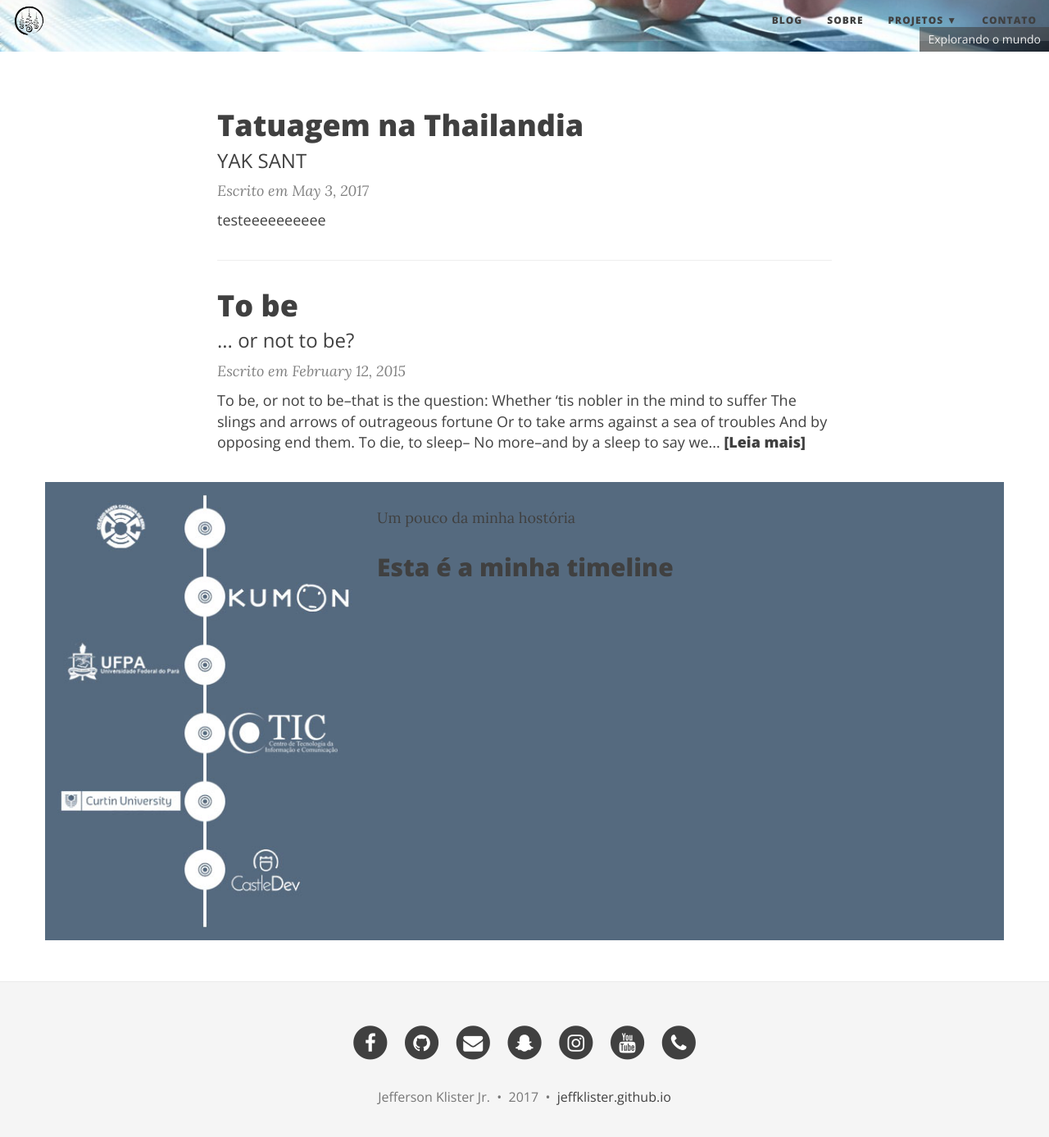
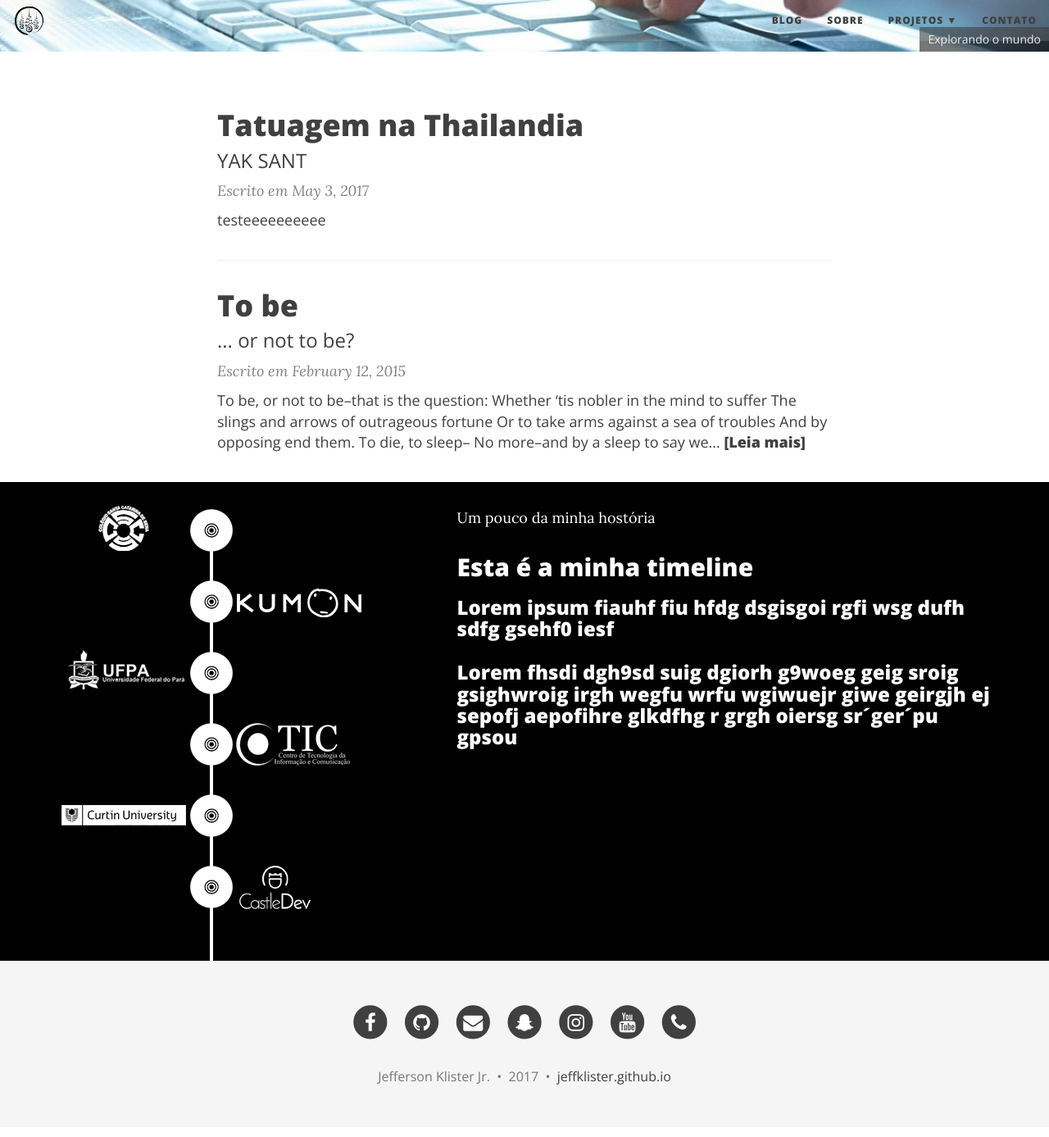
Before and after one commit to jeffklister/jeffklister.github.io, a Jekyll site: the page built from index.html, in a window 1280 px wide and 1400 px high, scrolled down 474 px. Shown: the top 1387 px of the window at 82% size. Built offline with Jekyll 4.4.1, drawn with Linux system fonts in a browser that asks for light colours; nearby versions of some CDN libraries; the list of posts is cut into pages by our own code.

Commit message:
timeline png, font branca

```diff
--- a/_includes/timeline.html
+++ b/_includes/timeline.html
@@ -1,31 +1,26 @@
-  <section id="timeline">
+  <section id="timeline" style="background-color: #000">
         <div class="container">
               <div class="section-body">
                 <div class="row flex">
 
                   <!-- PROJECT XS E SM -->
                   <div class="col-xs-12 col-sm-12 text-center hidden-md hidden-lg">
-                    <img  class="grupo-2 img-responsive"  alt="Klisters timeline" src="img/timeline.jpg" />
+                    <img  class="grupo-2 img-responsive"  alt="Klisters timeline" src="img/timeline.png" />
                   </div>
                   <div class="col-xs-12 col-sm-12 text-center hidden-md hidden-lg">
-
                     <p>Um pouco da minha hostória</p>
                     <h2>Esta é a minha timeline</h2>
+                      <h4>Lorem ipsum fiauhf fiu hfdg dsgisgoi rgfi wsg dufh sdfg gsehf0 iesf <br><br> Lorem fhsdi dgh9sd suig dgiorh g9woeg  geig sroig gsighwroig irgh wegfu wrfu wgiwuejr giwe geirgjh ej sepofj aepofihre glkdfhg r grgh oiersg sr´ger´pu gpsou </h4>
                   </div>
 
-
-
-
-
                   <!-- PROJECT MD E lG -->
-                  <div class="hidden-xs hidden-sm col-md-4 col-lg-4">
-                    <img  class="grupo-2 img-responsive"  alt="Klisters timeline" src="img/timeline.jpg" />
+                  <div class="hidden-xs hidden-sm col-md-5 col-lg-5">
+                    <img  class="grupo-2 img-responsive"  alt="Klisters timeline" src="img/timeline.png" />
                   </div>
-
-                  <div class="hidden-xs hidden-sm col-md-8 col-lg-8">
-
+                  <div class="hidden-xs hidden-sm col-md-7 col-lg-7">
                     <p>Um pouco da minha hostória</p>
-                    <h2>Esta é a minha timeline</h2>
+                    <h2>Esta é a minha timeline</h4>
+                      <h3>Lorem ipsum fiauhf fiu hfdg dsgisgoi rgfi wsg dufh sdfg gsehf0 iesf <br><br> Lorem fhsdi dgh9sd suig dgiorh g9woeg  geig sroig gsighwroig irgh wegfu wrfu wgiwuejr giwe geirgjh ej sepofj aepofihre glkdfhg r grgh oiersg sr´ger´pu gpsou </h4>
                   </div>
 
 
--- a/css/estilo.css
+++ b/css/estilo.css
@@ -12,5 +12,10 @@
 }
 
 #timeline .container{
-    background-color: #556A7F;
+    background-color: #000;
+    color: white;
 }
+
+footer {
+    margin-top: 0;
+}
```
Also changed, not shown: img/timeline.jpg (deleted), img/timeline.png (added), img/timelinejpg.jpg (added), 7 other files.
